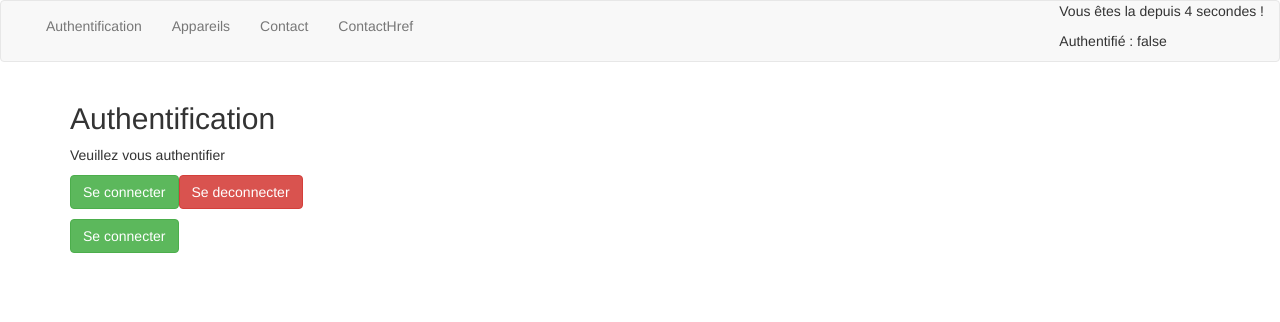
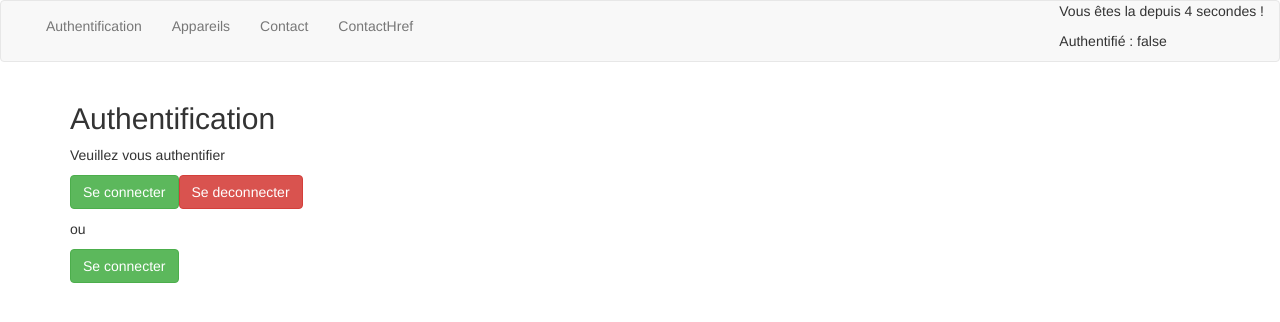
Before and after one commit to tawala777/exp-angular-appareil, an Angular app: page / in a window 1280 px wide. Shown: the top 322 px of the page. Built offline with nearby package versions, Linux system fonts and the light colour scheme.

Commit message:
test git maison

```diff
--- a/src/app/auth/auth.component.html
+++ b/src/app/auth/auth.component.html
@@ -7,6 +7,7 @@
   <button class="btn btn-success" (click)="onSeConnecter()">Se connecter</button>
   <button class="btn btn-danger" (click)="onSeDeconnecter()">Se deconnecter</button>
 </p>
+<p>ou</p>
 <p>
   <button class="btn btn-success" *ngIf="!authStatus" (click)="onSeConnecter()">Se connecter</button>
   <button class="btn btn-danger" *ngIf="authStatus" (click)="onSeDeconnecter()">Se déconnecter</button>
```
